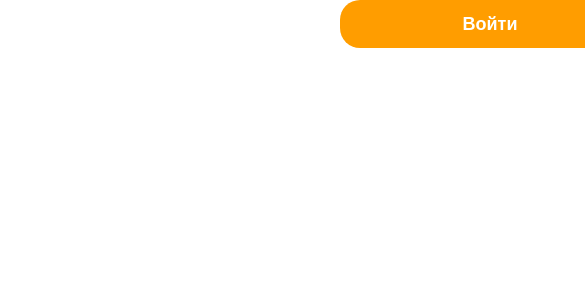
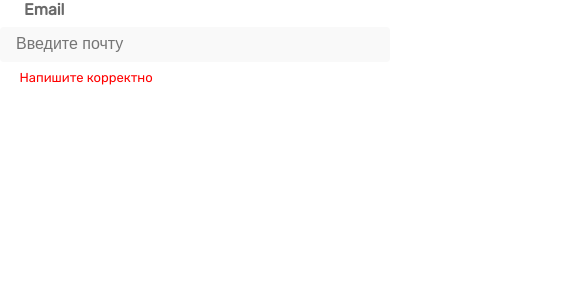
Before and after one commit to R0onen/APC_Frontend, a React (Create React App) app: page / in a window 390 px wide. Shown: the top 300 px of the page, 585 px wide, since content can reach past the window. Built offline with nearby package versions, Linux system fonts and the light colour scheme.

Commit message:
feat: add input component

```diff
--- /dev/null
+++ b/src/components/Input/Input.module.css
@@ -0,0 +1,30 @@
+.container {
+  display: flex;
+  flex-direction: column;
+  gap: 0.5em;
+}
+
+.input {
+  border: none;
+  border-radius: 0.25em;
+
+  background-color: #f9f9f9;
+  font-size: medium;
+
+  padding-top: 1vh;
+  padding-bottom: 1vh;
+
+  padding-left: 1em;
+  padding-right: 2em;
+}
+
+.label {
+  margin-left: 1.5em;
+  font-weight: bold;
+  color: #6a6a6a;
+}
+.notes {
+  margin-left: 1.5em;
+  font-size: small;
+  color: red;
+}
--- /dev/null
+++ b/src/components/Input/Input.tsx
@@ -0,0 +1,37 @@
+import { ChangeEventHandler, FocusEventHandler } from 'react';
+
+import style from './Input.module.css';
+
+interface InputProps {
+  placeholder?: string;
+  name?: string;
+  value?: string;
+  label?: string;
+  notes?: string;
+  onBlur?: FocusEventHandler<HTMLInputElement>;
+  onChange?: ChangeEventHandler<HTMLInputElement>;
+}
+
+export function Input(props: InputProps) {
+  return (
+    <div className={style.container}>
+      {props.label !== undefined && (
+        <label className={style.label} htmlFor={props.name}>
+          {props.label}
+        </label>
+      )}
+      <input
+        name={props.name}
+        className={style.input}
+        type="text"
+        placeholder={props.placeholder}
+        value={props.value}
+        onBlur={props.onBlur}
+        onChange={props.onChange}
+      />
+      {props.notes !== undefined && (
+        <span className={style.notes}>{props.notes}</span>
+      )}
+    </div>
+  );
+}
--- a/src/components/SidePanel/SidePanel.tsx
+++ b/src/components/SidePanel/SidePanel.tsx
@@ -9,7 +9,13 @@ import signIn from '../../assets/images/side-panel/sign-in.svg';
 import { SidePanelButton } from '../SidePanelButton';
 import style from './SidePanel.module.css';
 
-export function SidePanel() {
+interface SidePanelProps {
+  hidden?: boolean;
+}
+
+export function SidePanel(props: SidePanelProps) {
+  if (props.hidden) return null;
+
   const sidePanelContentMap: Map<string, string> = new Map([
     ['Реестр повесток и вызовов', identification],
     ['Создание заключения', addDocument],
--- a/src/pages/Studio/Studio.module.css
+++ b/src/pages/Studio/Studio.module.css
@@ -1,3 +1,9 @@
 .main {
   margin-left: 340px;
 }
+
+@media screen and (max-width: 760px) {
+  .main {
+    margin-left: 0px;
+  }
+}
--- a/src/pages/Studio/Studio.tsx
+++ b/src/pages/Studio/Studio.tsx
@@ -1,4 +1,4 @@
-import { Button } from '../../components/Button';
+import { Input } from '../../components/Input/Input';
 import { SidePanel } from '../../components/SidePanel';
 import style from './Studio.module.css';
 
@@ -6,7 +6,14 @@ function Studio() {
   return (
     <div className={style.main}>
       <SidePanel />
-      <Button title="Войти" onClick={() => {}} />
+      <Input
+        placeholder="Введите почту"
+        label="Email"
+        notes="Напишите корректно"
+        onBlur={() => {
+          console.log('Hello World!');
+        }}
+      />
     </div>
   );
 }
```
